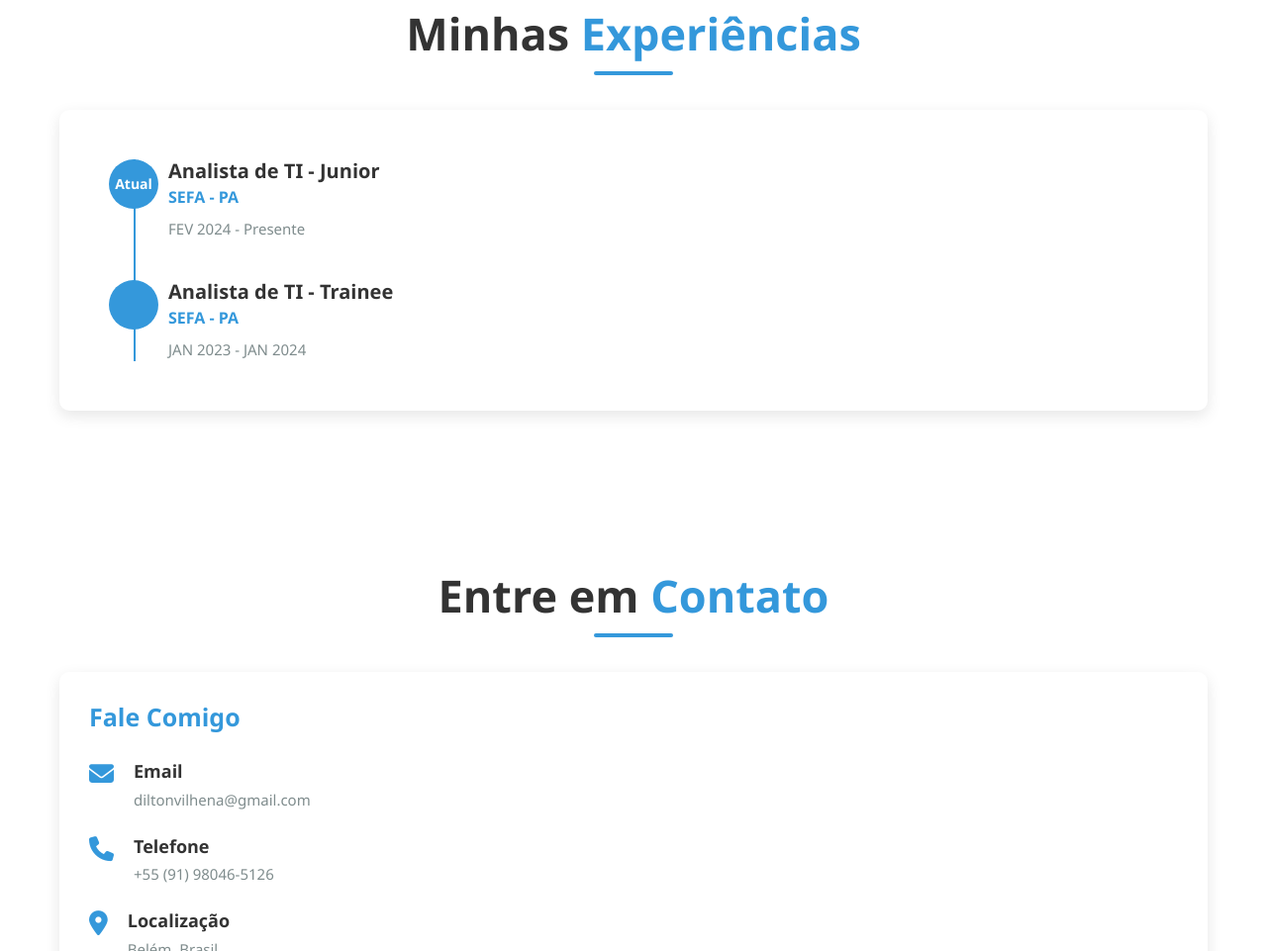
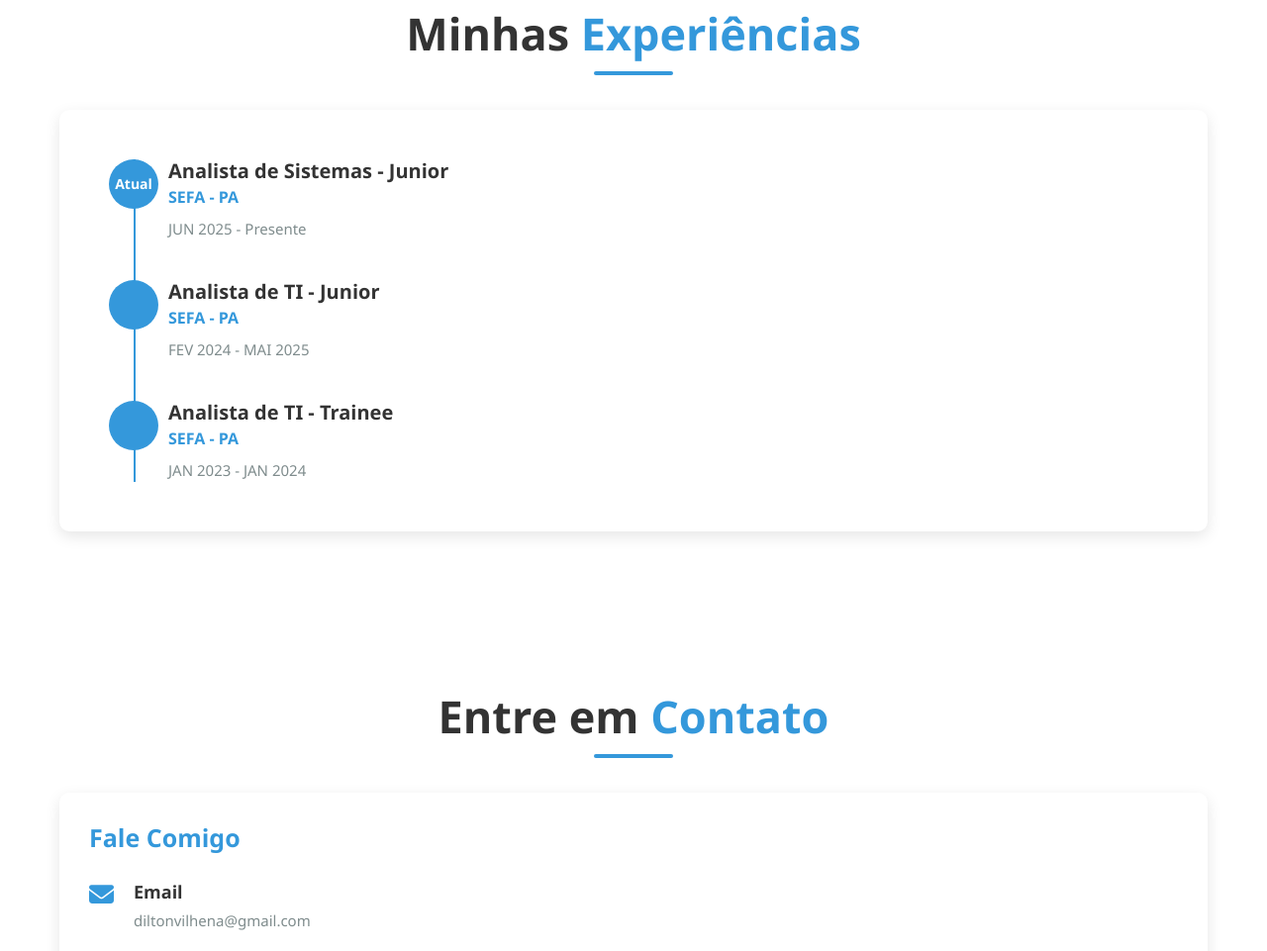
Before and after one commit to diltonvilhena/meu-portfolio, a plain HTML site: page index.html in a window 1280 px wide. Shown: the part 3117-4078 px from the top of the page at 99% size. Drawn offline with nearby package versions, Linux system fonts and the light colour scheme.

Commit message:
feat: atualiza experiencia

```diff
--- a/index.html
+++ b/index.html
@@ -174,9 +174,19 @@
                             <span>Atual</span>
                         </div>
                         <div class="experience-info">
+                            <h3>Analista de Sistemas - Junior</h3>
+                            <h4>SEFA - PA</h4>
+                            <p>JUN 2025 - Presente</p>
+                        </div>
+                    </div>
+                    <div class="experience-item">
+                        <div class="experience-date">
+                            <span> </span>
+                        </div>
+                        <div class="experience-info">
                             <h3>Analista de TI - Junior</h3>
                             <h4>SEFA - PA</h4>
-                            <p>FEV 2024 - Presente</p>
+                            <p>FEV 2024 - MAI 2025</p>
                         </div>
                     </div>
                     <div class="experience-item">
```
